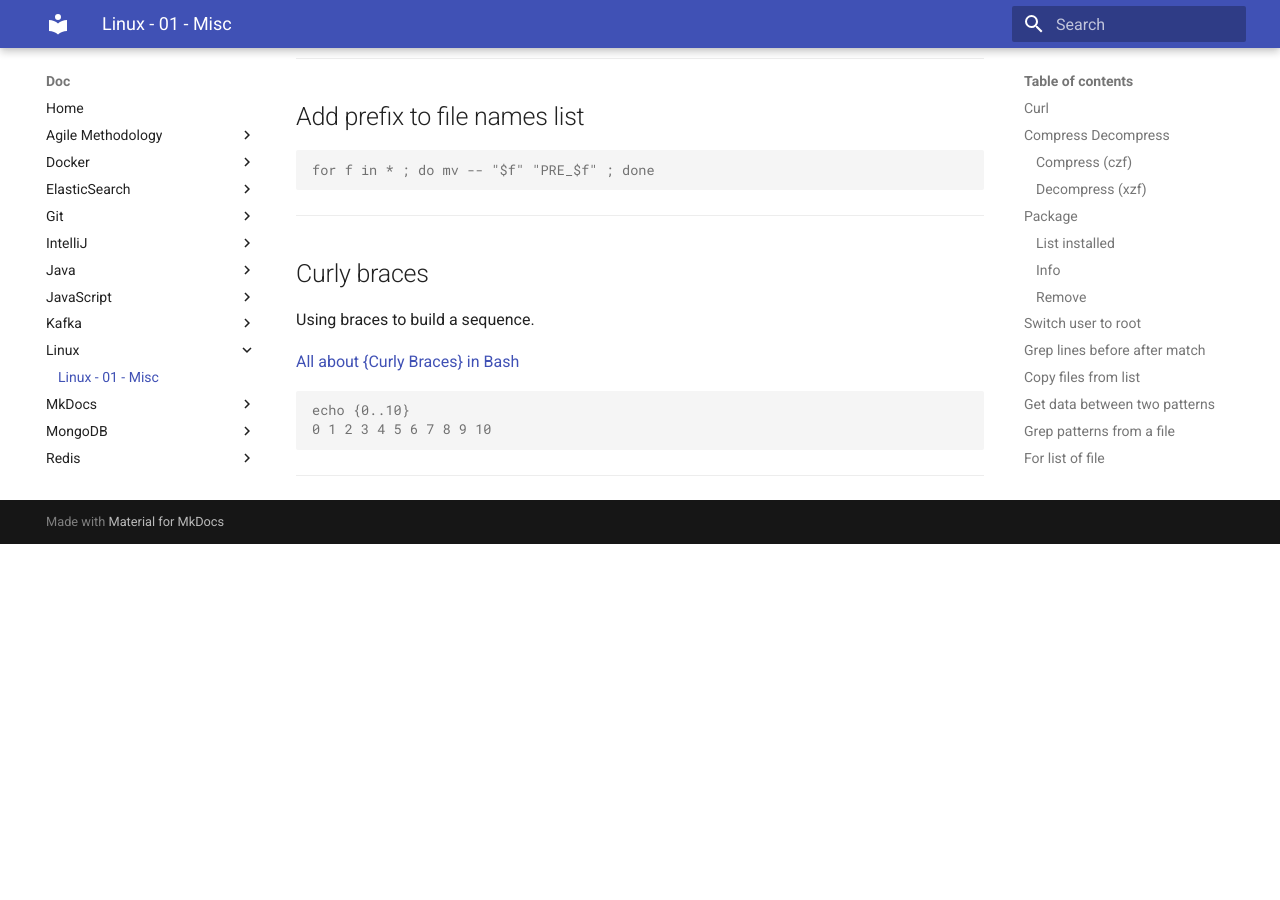
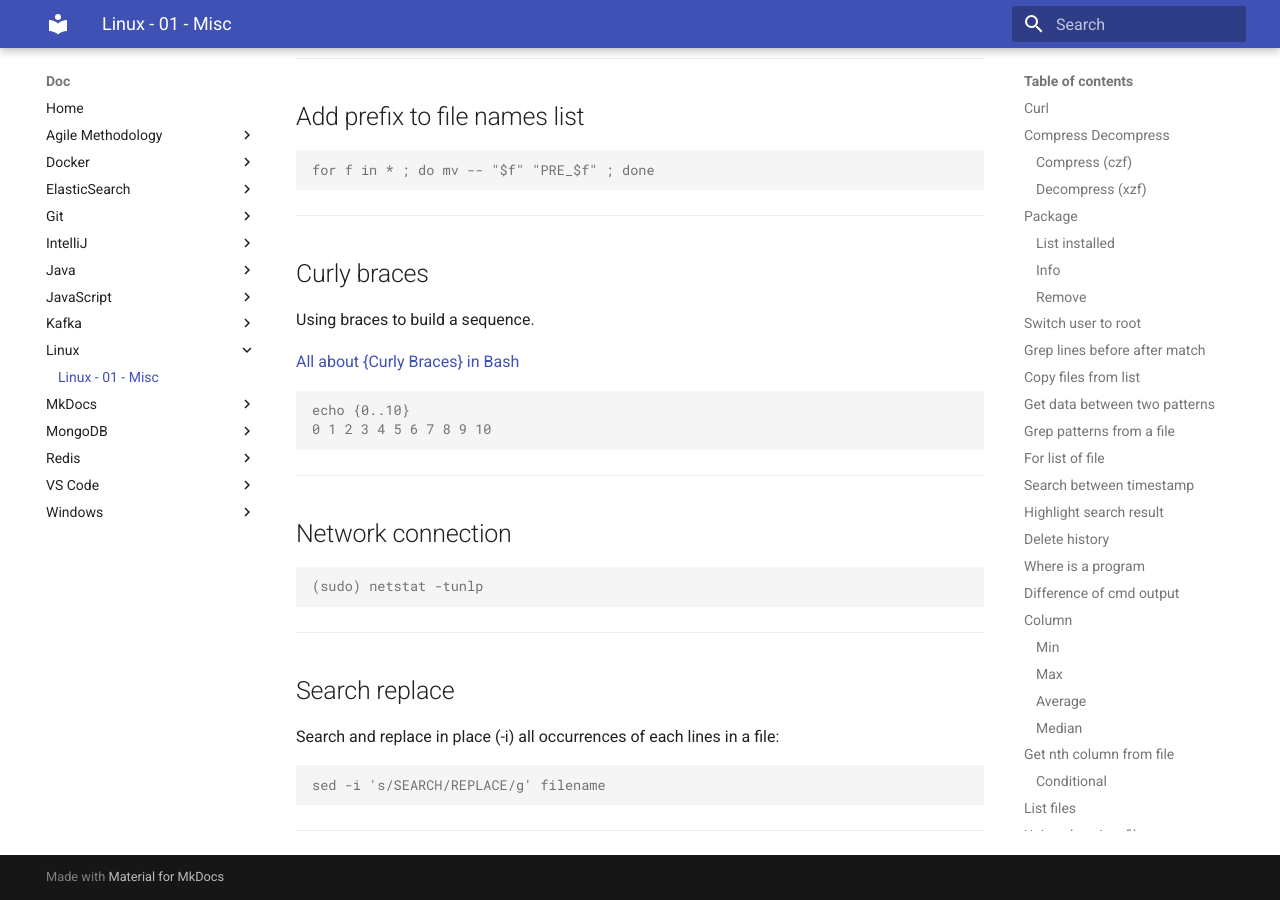
Before and after one commit to oldu73/doc, an MkDocs documentation site: the page built from docs/linux/1-linux-misc.md, in a window 1280 px wide and 900 px high, scrolled down 10906 px. Built offline with MkDocs 1.6.1 and Material for MkDocs 9.7.7, drawn with Linux system fonts in a browser that asks for light colours; before the commit the page ends 11450 px from its top, so only the background shows below that.

Commit message:
linux netstat and sed

````diff
--- a/docs/linux/1-linux-misc.md
+++ b/docs/linux/1-linux-misc.md
@@ -582,3 +582,21 @@
 ```
 
 ***
+
+## Network connection
+
+```console
+(sudo) netstat -tunlp
+```
+
+***
+
+## Search replace
+
+Search and replace in place (-i) all occurrences of each lines in a file:
+
+```console
+sed -i 's/SEARCH/REPLACE/g' filename
+```
+
+***
````
